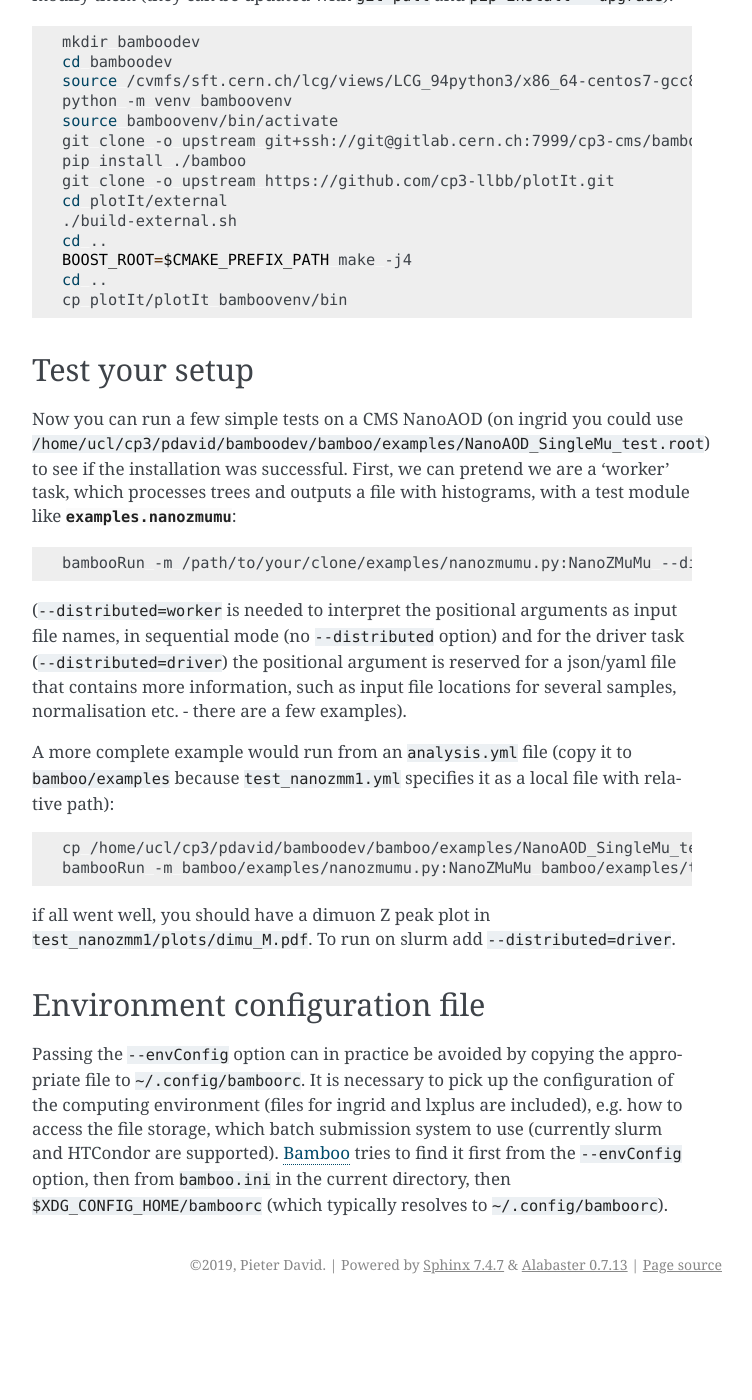
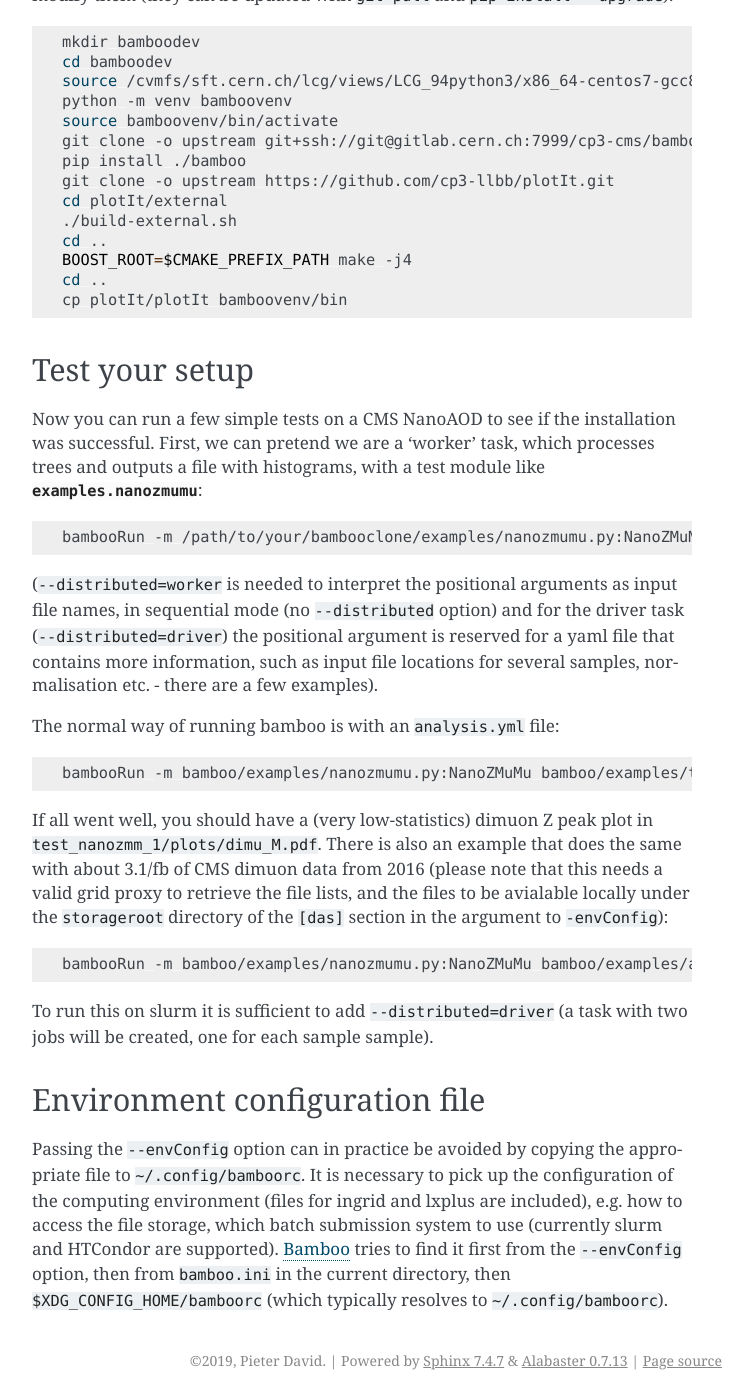
Before and after one commit to recotoolsbenchmarks/BambooAnalysis, a Sphinx documentation site: the page built from doc/install.rst, in a window 1280 px wide and 1400 px high, scrolled down 2362 px. Shown: the whole window, without its empty margins (388-1140 px from the left). Built offline with Sphinx 7.4.7, drawn with Linux system fonts in a browser that asks for light colours; before the commit the page ends 3666 px from its top, so only the background shows below that.

Commit message:
clean up yml files in examples/ and update examples in the documentation (use either bundled test file, xrootd, or full samples)

```diff
--- a/doc/install.rst
+++ b/doc/install.rst
@@ -137,34 +137,40 @@ modify them (they can be updated with ``git pull`` and ``pip install --upgrade``
 Test your setup
 ---------------
 
-Now you can run a few simple tests on a CMS NanoAOD (on ingrid you could use
-``/home/ucl/cp3/pdavid/bamboodev/bamboo/examples/NanoAOD_SingleMu_test.root``)
-to see if the installation was successful.
+Now you can run a few simple tests on a CMS NanoAOD to see if the installation
+was successful.
 First, we can pretend we are a 'worker' task, which processes trees and outputs
 a file with histograms, with a test module like :py:mod:`examples.nanozmumu`:
 
 .. code-block:: sh
 
-   bambooRun -m /path/to/your/clone/examples/nanozmumu.py:NanoZMuMu --distributed=worker /home/ucl/cp3/pdavid/bamboodev/bamboo/examples/NanoAOD_SingleMu_test.root -o testh1.root
+   bambooRun -m /path/to/your/bambooclone/examples/nanozmumu.py:NanoZMuMu --distributed=worker /path/to/your/bambooclone/tests/data/DY_M50_2016.root -o testh1.root
 
 (``--distributed=worker`` is needed to interpret the positional arguments as
 input file names, in sequential mode (no ``--distributed`` option) and for
 the driver task (``--distributed=driver``) the positional argument is reserved
-for a json/yaml file that contains more information, such as input file
-locations for several samples, normalisation etc. - there are a few examples).
+for a yaml file that contains more information, such as input file locations
+for several samples, normalisation etc. - there are a few examples).
 
-A more complete example would run from an ``analysis.yml`` file (copy it to
-``bamboo/examples`` because ``test_nanozmm1.yml`` specifies it as a local file
-with relative path):
+The normal way of running bamboo is with an ``analysis.yml`` file:
 
 .. code-block:: sh
 
-   cp /home/ucl/cp3/pdavid/bamboodev/bamboo/examples/NanoAOD_SingleMu_test.root bamboo/examples
-   bambooRun -m bamboo/examples/nanozmumu.py:NanoZMuMu bamboo/examples/test_nanozmm1.yml --envConfig=bamboo/examples/ingrid.ini -o test_nanozmm1
+   bambooRun -m bamboo/examples/nanozmumu.py:NanoZMuMu bamboo/examples/test_nanozmm.yml --envConfig=bamboo/examples/ingrid.ini -o test_nanozmm_1
 
-if all went well, you should have a dimuon Z peak plot in
-``test_nanozmm1/plots/dimu_M.pdf``. To run on slurm add
-``--distributed=driver``.
+If all went well, you should have a (very low-statistics) dimuon Z peak plot in
+``test_nanozmm_1/plots/dimu_M.pdf``.
+There is also an example that does the same with about 3.1/fb of CMS dimuon data
+from 2016 (please note that this needs a valid grid proxy to retrieve the file
+lists, and the files to be avialable locally under the ``storageroot`` directory
+of the ``[das]`` section in the argument to ``-envConfig``):
+
+.. code-block:: sh
+
+   bambooRun -m bamboo/examples/nanozmumu.py:NanoZMuMu bamboo/examples/analysis_zmm.yml --envConfig=bamboo/examples/ingrid.ini -o test_nanozmm_2
+
+To run this on slurm it is sufficient to add ``--distributed=driver`` (a task
+with two jobs will be created, one for each sample sample).
 
 Environment configuration file
 ------------------------------
--- a/doc/userguide.rst
+++ b/doc/userguide.rst
@@ -182,7 +182,7 @@ by passing the ``--interactive`` flag, with either one of
 
 .. code-block:: sh
 
-   bambooRun -m bamboo/examples/nanozmumu.py:NanoZMuMu --interactive --distributed=worker /home/ucl/cp3/pdavid/bamboodev/bamboo/examples/NanoAOD_SingleMu_test.root
+   bambooRun -m bamboo/examples/nanozmumu.py:NanoZMuMu --interactive --distributed=worker bamboo/tests/data/DY_M50_2016.root
    bambooRun -m bamboo/examples/nanozmumu.py:NanoZMuMu --interactive bamboo/examples/test_nanozmm.yml [ --envConfig=bamboo/examples/ingrid.ini ] -o int1
 
 The decorated tree is in the ``tree`` variable (the original ``TChain`` is in
```
Also changed, not shown: 4 other files.
